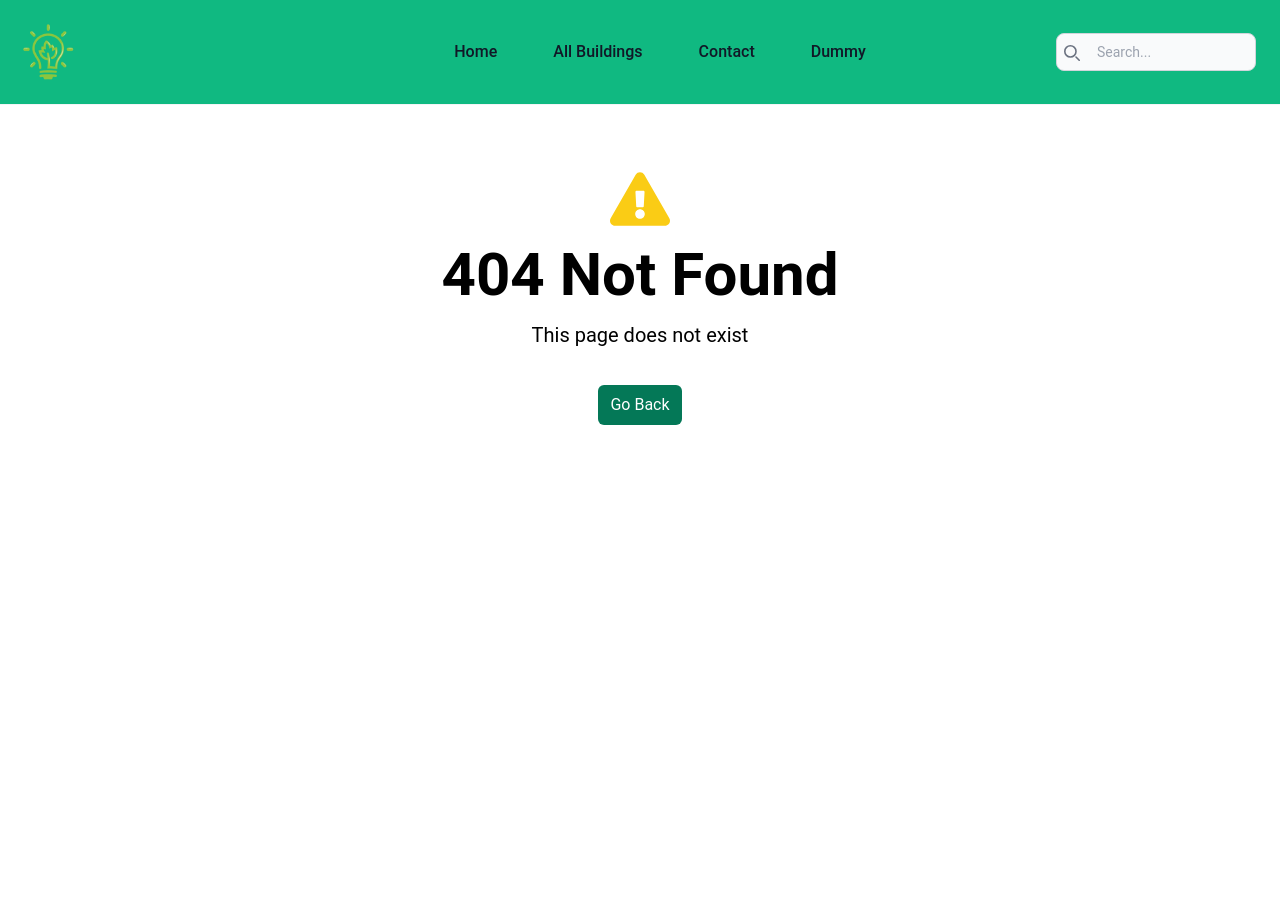
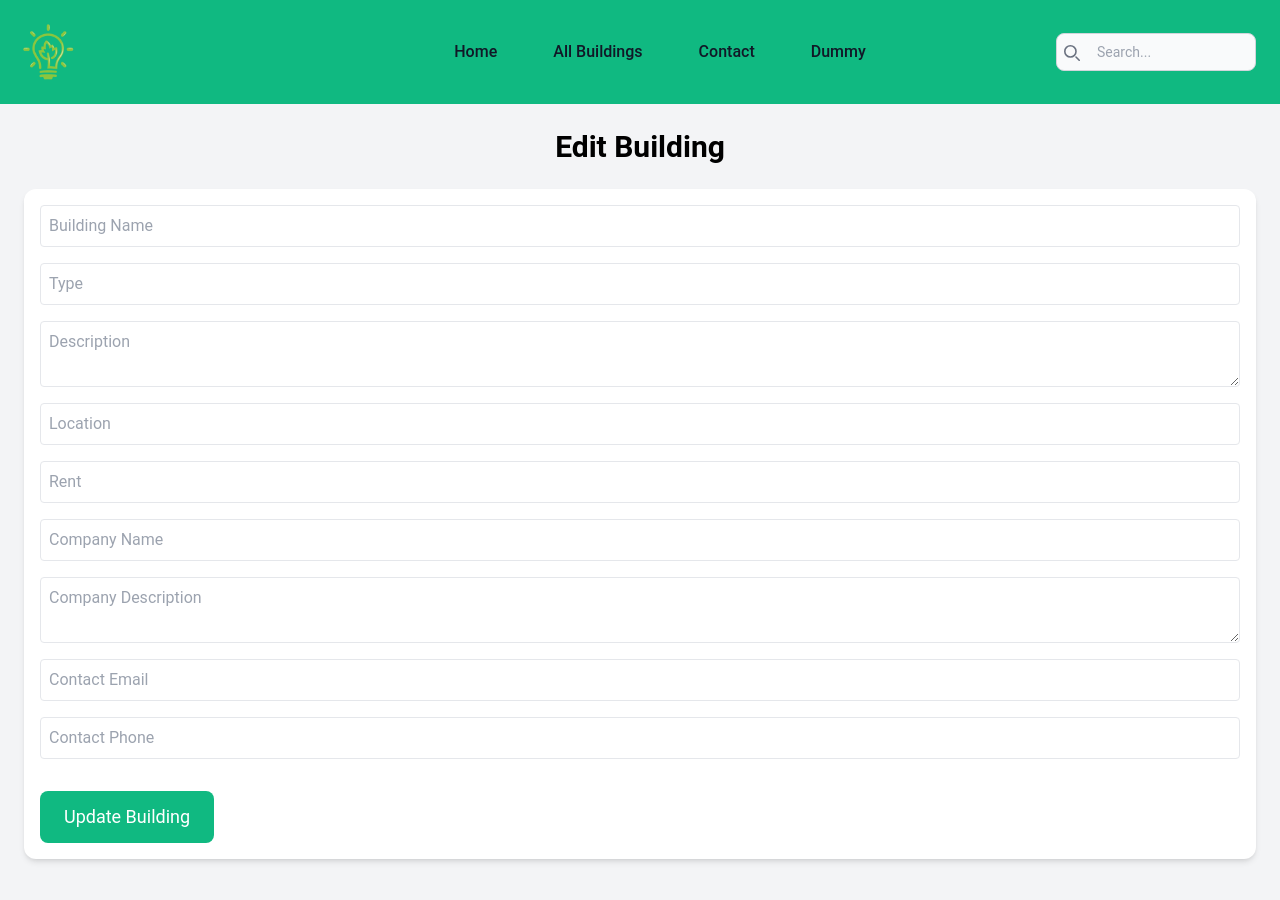
Before and after one commit to JDemlow/denver-mha, a React (Vite) app in the folder client/: page /edit-building/1 in a window 1280 px wide. Before the commit this address had no page. Shown: the top 900 px of the page. Before the commit the page ends 800 px from the top, so only its background shows below. Built offline with nearby package versions, Linux system fonts and the light colour scheme; no server answers.

Commit message:
working on patch

```diff
--- a/client/src/App.jsx
+++ b/client/src/App.jsx
@@ -7,6 +7,7 @@ import ContactPage from "./pages/ContactPage";
 import IndividualBuildingPage from "./pages/IndividualBuildingPage";
 import NotFoundPage from "./pages/NotFoundPage";
 import AllBuildingsPage from "./pages/AllBuildingsPage";
+import EditBuildingPage from "./pages/EditBuildingPage";
 
 const App = () => {
   return (
@@ -16,6 +17,7 @@ const App = () => {
         <Route path="about" element={<AboutPage />} />
         <Route path="contact" element={<ContactPage />} />
         <Route path="buildings/:id" element={<IndividualBuildingPage />} />
+        <Route path="/edit-building/:id" element={<EditBuildingPage />} />
         <Route path="all-buildings" element={<AllBuildingsPage />} />{" "}
         <Route path="*" element={<NotFoundPage />} />{" "}
         {/* Catch-all route for 404 */}
--- /dev/null
+++ b/client/src/pages/EditBuildingPage.jsx
@@ -0,0 +1,180 @@
+import React, { useState, useEffect } from "react";
+import { useParams, useNavigate } from "react-router-dom";
+
+const EditBuildingPage = () => {
+  const { id } = useParams();
+  const [building, setBuilding] = useState({
+    buildingName: "",
+    type: "",
+    description: "",
+    location: "",
+    rent: "",
+    company: {
+      name: "",
+      description: "",
+      contactEmail: "",
+      contactPhone: "",
+    },
+  });
+  const [loading, setLoading] = useState(true);
+  const [error, setError] = useState(null);
+  const navigate = useNavigate();
+
+  useEffect(() => {
+    fetch(`/api/buildings/${id}`)
+      .then((response) => {
+        if (!response.ok) {
+          throw new Error("Network response was not ok " + response.statusText);
+        }
+        return response.json();
+      })
+      .then((data) => {
+        setBuilding(data);
+        setLoading(false);
+      })
+      .catch((error) => {
+        setError(error);
+        setLoading(false);
+      });
+  }, [id]);
+
+  const handleChange = (e) => {
+    const { name, value } = e.target;
+    if (name.includes("company.")) {
+      const companyField = name.split(".")[1];
+      setBuilding((prevState) => ({
+        ...prevState,
+        company: {
+          ...prevState.company,
+          [companyField]: value,
+        },
+      }));
+    } else {
+      setBuilding({
+        ...building,
+        [name]: value,
+      });
+    }
+  };
+
+  const handleSubmit = (e) => {
+    e.preventDefault();
+
+    fetch(`/api/buildings/${id}`, {
+      method: "PATCH",
+      headers: {
+        "Content-Type": "application/json",
+      },
+      body: JSON.stringify(building),
+    })
+      .then((response) => {
+        if (!response.ok) {
+          throw new Error("Network response was not ok " + response.statusText);
+        }
+        return response.json();
+      })
+      .then((data) => {
+        console.log("Building updated:", data);
+        navigate(`/buildings/${id}`);
+      })
+      .catch((error) => console.error("Error updating building:", error));
+  };
+
+  return (
+    <div className="min-h-screen p-6 bg-gray-100">
+      <h1 className="mb-6 text-3xl font-bold text-center">Edit Building</h1>
+      <form
+        onSubmit={handleSubmit}
+        className="p-4 bg-white shadow-md rounded-xl"
+      >
+        <input
+          type="text"
+          name="buildingName"
+          placeholder="Building Name"
+          value={building.buildingName}
+          onChange={handleChange}
+          required
+          className="block w-full p-2 mb-4 border rounded"
+        />
+        <input
+          type="text"
+          name="type"
+          placeholder="Type"
+          value={building.type}
+          onChange={handleChange}
+          required
+          className="block w-full p-2 mb-4 border rounded"
+        />
+        <textarea
+          name="description"
+          placeholder="Description"
+          value={building.description}
+          onChange={handleChange}
+          required
+          className="block w-full p-2 mb-4 border rounded"
+        ></textarea>
+        <input
+          type="text"
+          name="location"
+          placeholder="Location"
+          value={building.location}
+          onChange={handleChange}
+          required
+          className="block w-full p-2 mb-4 border rounded"
+        />
+        <input
+          type="text"
+          name="rent"
+          placeholder="Rent"
+          value={building.rent}
+          onChange={handleChange}
+          required
+          className="block w-full p-2 mb-4 border rounded"
+        />
+        <input
+          type="text"
+          name="company.name"
+          placeholder="Company Name"
+          value={building.company.name}
+          onChange={handleChange}
+          required
+          className="block w-full p-2 mb-4 border rounded"
+        />
+        <textarea
+          name="company.description"
+          placeholder="Company Description"
+          value={building.company.description}
+          onChange={handleChange}
+          required
+          className="block w-full p-2 mb-4 border rounded"
+        ></textarea>
+        <input
+          type="email"
+          name="company.contactEmail"
+          placeholder="Contact Email"
+          value={building.company.contactEmail}
+          onChange={handleChange}
+          required
+          className="block w-full p-2 mb-4 border rounded"
+        />
+        <input
+          type="tel"
+          name="company.contactPhone"
+          placeholder="Contact Phone"
+          value={building.company.contactPhone}
+          onChange={handleChange}
+          required
+          className="block w-full p-2 mb-4 border rounded"
+        />
+        <button
+          type="submit"
+          className="px-6 py-3 mt-4 text-lg text-white rounded-lg bg-emerald-500 hover:bg-emerald-600"
+        >
+          Update Building
+        </button>
+      </form>
+    </div>
+  );
+};
+
+export default EditBuildingPage;
--- a/client/src/pages/IndividualBuildingPage.jsx
+++ b/client/src/pages/IndividualBuildingPage.jsx
@@ -1,6 +1,5 @@
 import React, { useEffect, useState } from "react";
-import { Link } from "react-router-dom";
-import { useParams } from "react-router-dom";
+import { Link, useParams } from "react-router-dom";
 import axios from "axios";
 
 const IndividualBuildingPage = () => {
@@ -40,7 +39,7 @@ const IndividualBuildingPage = () => {
         </p>
       </div>
       <div className="flex justify-center pt-10 align-center">
-        <Link to="/">
+        <Link to={`/edit-building/${building._id}`}>
           <button className="px-6 py-3 mt-4 text-lg text-white rounded-lg sm:px-40 bg-emerald-500 hover:bg-emerald-600">
             Edit This Building
           </button>
--- a/client/vite.config.js
+++ b/client/vite.config.js
@@ -2,10 +2,6 @@ import { defineConfig } from "vite";
 import react from "@vitejs/plugin-react";
 
 // Determine the API URL based on the environment
-const apiURL =
-  process.env.NODE_ENV === "production"
-    ? "https://https://denvermha.netlify.app/.netlify/functions"
-    : "http://localhost:5000/api";
 
 // https://vitejs.dev/config/
 export default defineConfig({
@@ -13,7 +9,7 @@ export default defineConfig({
   server: {
     proxy: {
       "/api": {
-        target: apiURL,
+        target: "http://localhost:5000/api",
         changeOrigin: true,
         rewrite: (path) => path.replace(/^\/api/, ""),
       },
```
Also changed, not shown: 1 other file (tests, documents, lock files or other folders).
